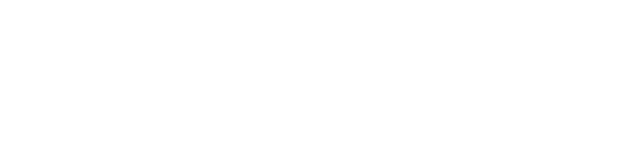
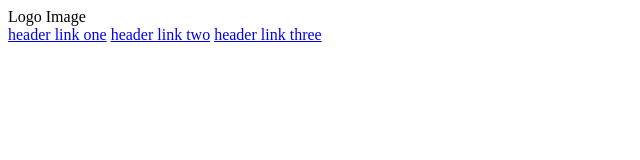
Before and after one commit to DragnessRider/landing-page, a plain HTML site: page index.html in a window 1280 px wide. Shown: the whole page, without its empty margins (0-640 px from the left). Drawn offline with Linux system fonts and the light colour scheme.

Commit message:
header updated

```diff
--- a/index.html
+++ b/index.html
@@ -1,4 +1,4 @@
-<!-- fule: index.html -->
+<!-- file: index.html -->
 <!DOCTYPE html>
 <html lang="en">
 
@@ -9,7 +9,14 @@
     </head>
 
     <body>
-
+        <main class="landing-page">
+            <section class="header">
+            <div class="logo-img">Logo Image</div>
+            <div class="hero-link"><a href="/">header link one</a> <a href="/">header link two</a> <a href="/">header link three</a> </div>
+            </section>
+            <section class="quote"></section>
+            <section class="footer"></section>
+        </main>
     </body>
 
 </html>
```
